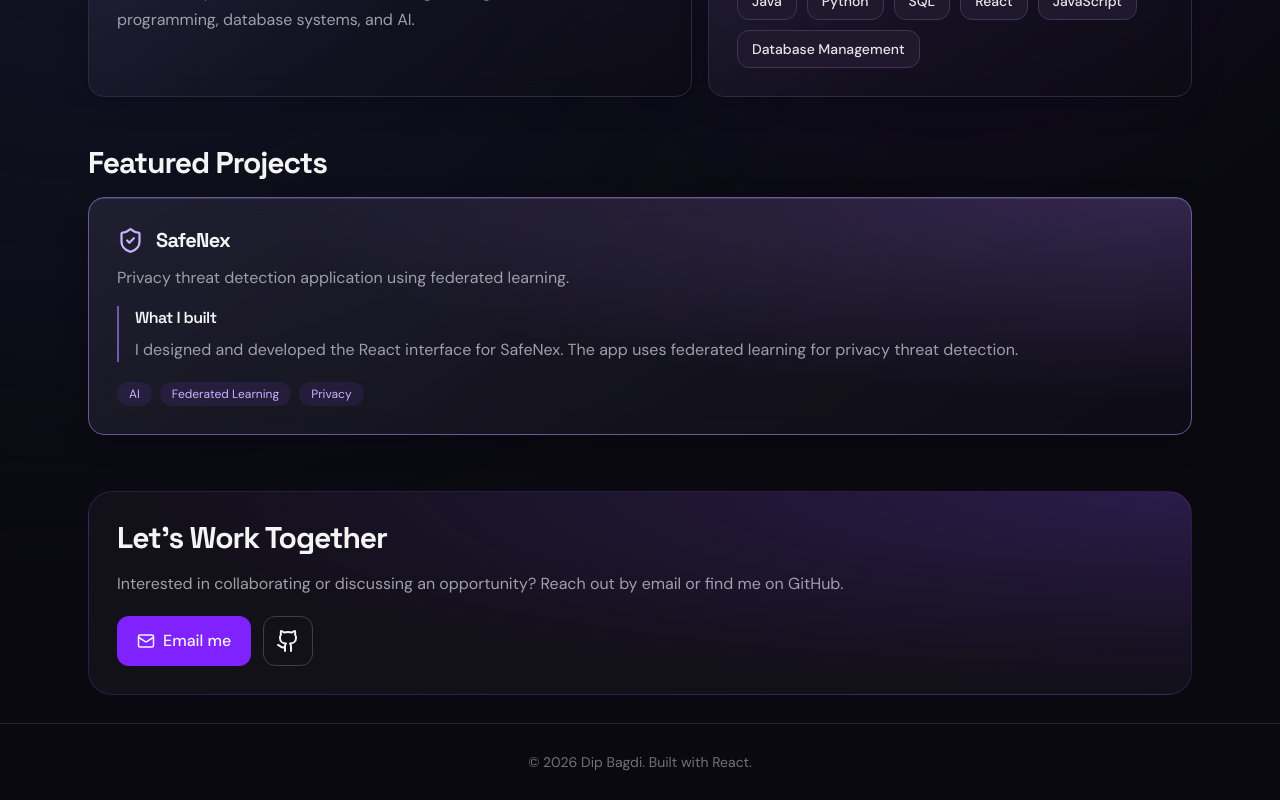
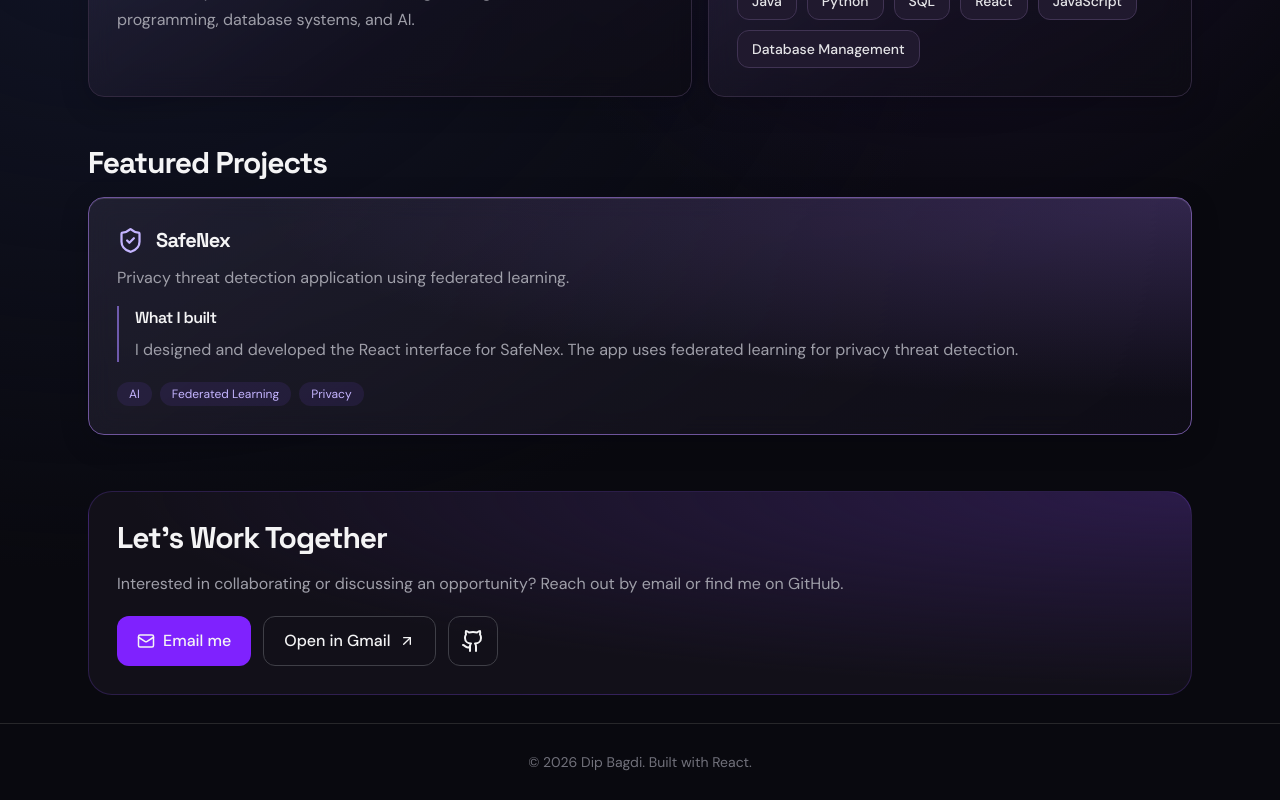
Before and after one commit to dip078/Portfolio, a React (Vite) app: page / in a window 1280 px wide. Shown: the part 575-1375 px from the top of the page. Built offline with nearby package versions, Linux system fonts and the light colour scheme.

Commit message:
Add Gmail compose fallback for portfolio contact

```diff
--- a/src/App.jsx
+++ b/src/App.jsx
@@ -1,5 +1,8 @@
 import { motion, MotionConfig, useReducedMotion } from 'motion/react';
 import { Github, Mail, ArrowUpRight, Download, Code2, ShieldCheck } from 'lucide-react';
+
+const contactEmail = 'dipabagdi2003@gmail.com';
+const gmailCompose = `https://mail.google.com/mail/?view=cm&fs=1&to=${encodeURIComponent(contactEmail)}`;
 
 const projects = [
   { title: 'SafeNex', description: 'Privacy threat detection application using federated learning.', contribution: 'I designed and developed the React interface for SafeNex. The app uses federated learning for privacy threat detection.', tags: ['AI', 'Federated Learning', 'Privacy'], url: '' },
@@ -71,7 +74,12 @@ export default function App() {
                 </section>
               )}<div className="mt-5 flex flex-wrap gap-2">{project.tags.map(tag => <span key={tag} className="rounded-full bg-violet-500/10 px-3 py-1 text-xs text-violet-300">{tag}</span>)}</div>{project.url && <a href={project.url} target="_blank" rel="noreferrer" className="mt-6 inline-flex items-center gap-2 text-violet-300">View Repository <ArrowUpRight size={16}/></a>}</article>)}</div></motion.div></section>
 
-        <section id="contact" className="mx-auto max-w-6xl scroll-mt-5 px-6 py-5 sm:py-7"><motion.div {...reveal} {...tiltHandlers} className="pointer-tilt rounded-3xl border border-violet-500/20 contact-panel p-5 sm:p-7"><h2 className="text-3xl font-bold">Let's Work Together</h2><p className="mt-4 text-zinc-400">Interested in collaborating or discussing an opportunity? Reach out by email or find me on GitHub.</p><div className="mt-5 flex flex-wrap gap-3"><a href="mailto:dipabagdi2003@gmail.com" className="inline-flex items-center gap-2 rounded-xl bg-violet-600 px-5 py-3 font-medium hover:bg-violet-500"><Mail size={18}/> Email me</a><a href="https://github.com/dip078" target="_blank" rel="noreferrer" aria-label="GitHub" className="rounded-xl border border-zinc-700 p-3 hover:border-violet-400"><Github/></a></div></motion.div></section>
+        <section id="contact" className="mx-auto max-w-6xl scroll-mt-5 px-6 py-5 sm:py-7"><motion.div {...reveal} {...tiltHandlers} className="pointer-tilt rounded-3xl border border-violet-500/20 contact-panel p-5 sm:p-7"><h2 className="text-3xl font-bold">Let's Work Together</h2><p className="mt-4 text-zinc-400">Interested in collaborating or discussing an opportunity? Reach out by email or find me on GitHub.</p><div className="mt-5 flex flex-wrap gap-3"><a href={`mailto:${contactEmail}`} className="inline-flex items-center gap-2 rounded-xl bg-violet-600 px-5 py-3 font-medium hover:bg-violet-500"><Mail size={18}/> Email me</a><a
+          href={gmailCompose}
+          className="inline-flex items-center gap-2 rounded-xl border border-zinc-700 px-5 py-3 font-medium hover:border-violet-400"
+        >
+          Open in Gmail <ArrowUpRight size={16} aria-hidden="true" />
+        </a><a href="https://github.com/dip078" target="_blank" rel="noreferrer" aria-label="GitHub" className="rounded-xl border border-zinc-700 p-3 hover:border-violet-400"><Github/></a></div></motion.div></section>
       </main>
       <footer className="border-t border-zinc-800 px-6 py-7 text-center text-sm text-zinc-500">© {new Date().getFullYear()} Dip Bagdi. Built with React.</footer>
     </div>
```
